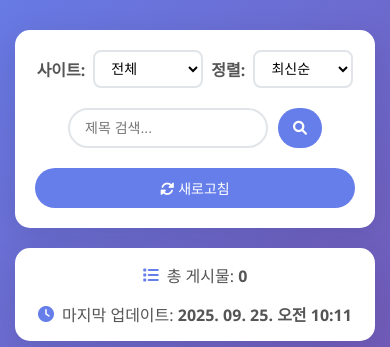
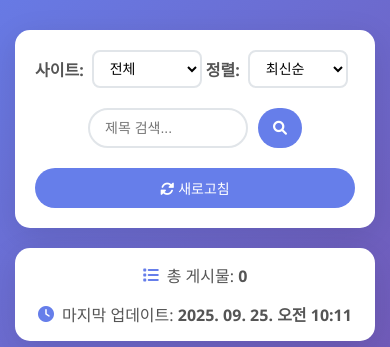
Before and after one commit to reomoon/community, a Flask app: page / in a window 390 px wide. Shown: the part 99-446 px from the top of the page. Run offline with Flask 3, Linux system fonts and the light colour scheme; data that the repository does not hold is empty.

Commit message:
1.05 css filter 재수정

```diff
--- a/app/static/css/style.css
+++ b/app/static/css/style.css
@@ -332,19 +332,22 @@ body {
         align-items: stretch;
     }
     .filters {
-        justify-content: center;
+        width: 100%;
         flex-wrap: nowrap !important;
-        gap: 8px;
+        justify-content: flex-start;
+        gap: 4px;
     }
     .filter-group {
-        min-width: auto;
+        min-width: 0;
+        max-width: none;
+        flex-shrink: 1;
     }
     .search-group {
         margin-left: 0;
         justify-content: center;
     }
     .search-group input {
-        width: 200px;
+        width: 160px;
     }
     .stats {
         flex-direction: column;
```
